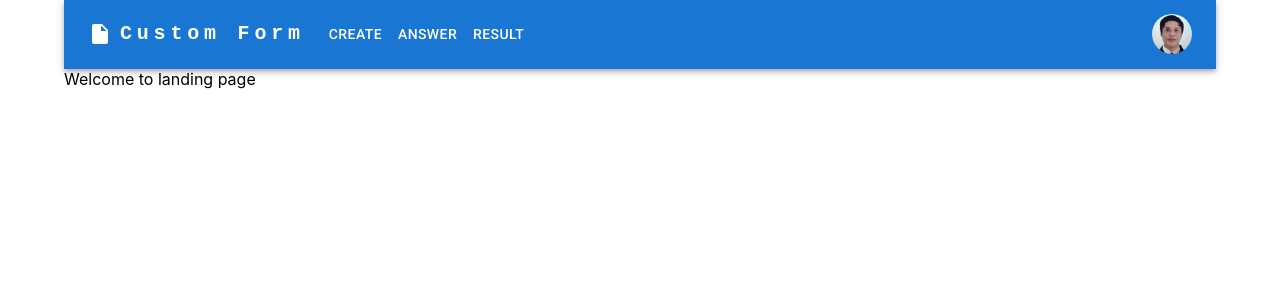
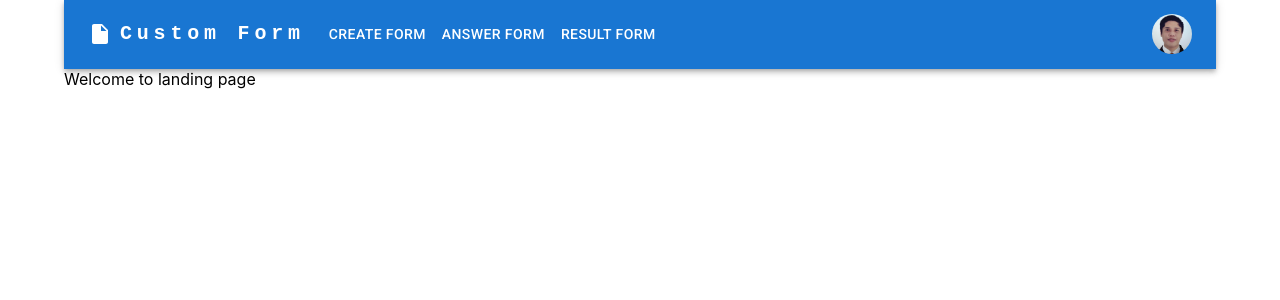
Before and after one commit to JosephCanete/crud-app, a React (Create React App) app: page / in a window 1280 px wide. Shown: the top 300 px of the page. Built offline with nearby package versions, Linux system fonts and the light colour scheme.

Commit message:
Fixed heroku NodeJs specification

```diff
--- a/package.json
+++ b/package.json
@@ -2,6 +2,9 @@
   "name": "crud-react",
   "version": "0.1.0",
   "private": true,
+  "engines": {
+    "node": "16.13.1"
+  },
   "dependencies": {
     "@emotion/react": "^11.9.3",
     "@emotion/styled": "^11.9.3",
--- a/src/components/pages/Navigation.jsx
+++ b/src/components/pages/Navigation.jsx
@@ -15,7 +15,20 @@ import InsertDriveFileIcon from "@mui/icons-material/InsertDriveFile";
 
 import { Link } from "react-router-dom";
 
-const pages = ["Create", "Answer", "Result"];
+const pages = [
+  {
+    header: "Create Form",
+    routes: "create",
+  },
+  {
+    header: "Answer Form",
+    routes: "answer",
+  },
+  {
+    header: "Result Form",
+    routes: "result",
+  },
+];
 const settings = ["Profile", "Account", "Dashboard", "Logout"];
 
 const ResponsiveAppBar = () => {
@@ -92,13 +105,13 @@ const ResponsiveAppBar = () => {
               }}
             >
               {pages.map((page) => (
-                <MenuItem key={page} onClick={handleCloseNavMenu}>
+                <MenuItem key={page.header} onClick={handleCloseNavMenu}>
                   <Typography textAlign="center">
                     <Link
                       style={{ textDecoration: "none", color: "black" }}
-                      to={`/${page}`}
+                      to={`/${page.routes}`}
                     >
-                      {page}
+                      {page.header}
                     </Link>
                   </Typography>
                 </MenuItem>
@@ -129,15 +142,15 @@ const ResponsiveAppBar = () => {
           <Box sx={{ flexGrow: 1, display: { xs: "none", md: "flex" } }}>
             {pages.map((page) => (
               <Button
-                key={page}
+                key={page.header}
                 onClick={handleCloseNavMenu}
                 sx={{ my: 2, color: "white", display: "block" }}
               >
                 <Link
                   style={{ textDecoration: "none", color: "white" }}
-                  to={`/${page}`}
+                  to={`/${page.routes}`}
                 >
-                  {page}
+                  {page.header}
                 </Link>
               </Button>
             ))}
```
